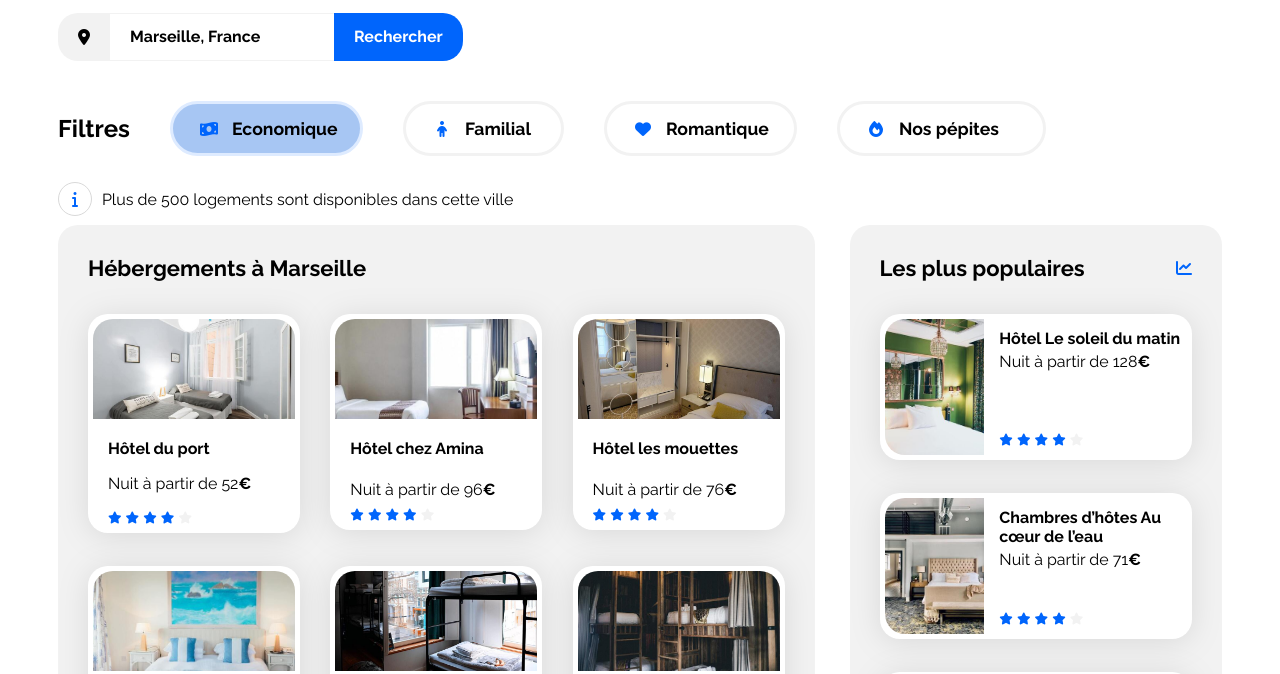
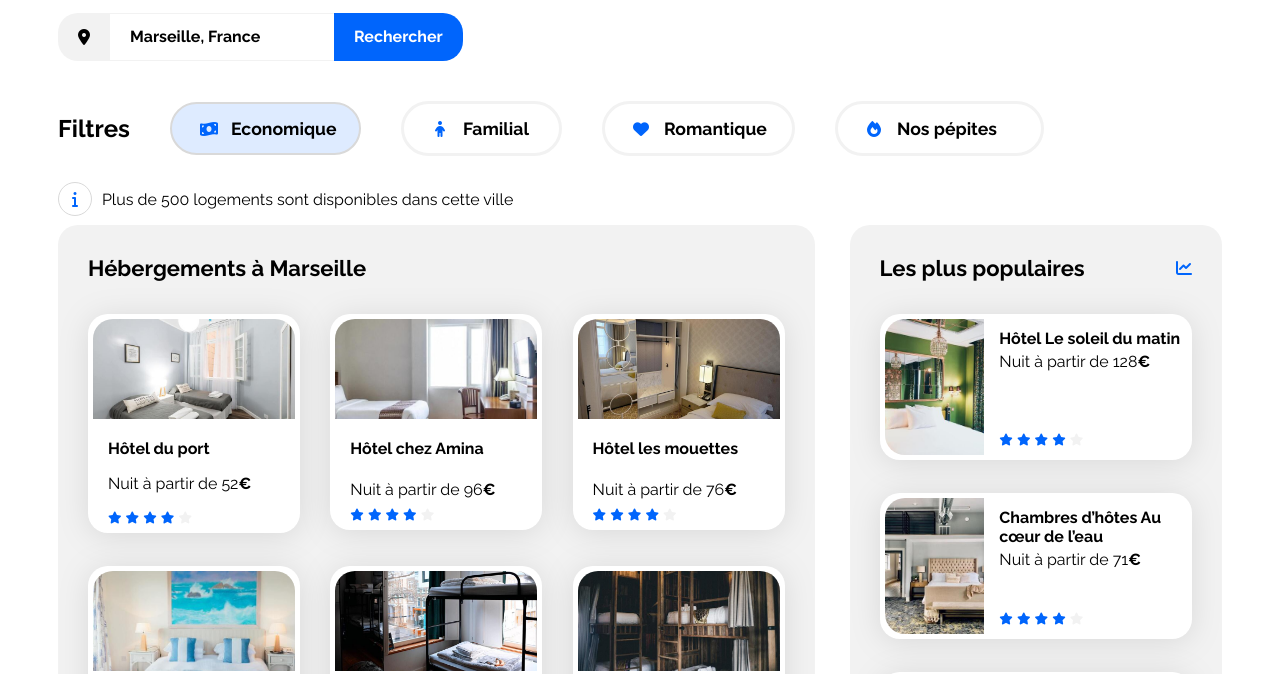
Before and after one commit to so265/projet3, a plain HTML site: page index.html in a window 1280 px wide. In both pictures the pointer is over the element "Economique". Shown: the part 118-792 px from the top of the page. Drawn offline with Linux system fonts and the light colour scheme.

Commit message:
color border filters

```diff
--- a/css/style.css
+++ b/css/style.css
@@ -185,8 +185,9 @@ justify-content: flex-start;}
 .familial:hover,
 .romantique:hover,
 .pepites:hover:hover {
-  background-color: #a7c6f3;
-  border: #deebff 0.2rem solid;
+  background-color: #deebff;
+ /* border: #deebff 0.2rem solid;*/
+ border: 2px solid #d9d9d9;
 }
 
 .eco {
@@ -533,3 +534,55 @@ justify-content: flex-start;}
 @media (max-width: 767.98px) {
   /* ... */
 } /*fin code fourni par OC*/
+
+
+/*@media screen and (max-width: 768px) {
+  .header {
+    flex-wrap: wrap;
+    align-items: flex-start;
+    padding: 0%;
+  }
+  #title-header {
+    flex-wrap: wrap;
+  }
+  #logo-booki {
+    margin-right: auto;
+    order: 0;
+  }
+  #border-topi {
+    order: 2;
+    border-top: none;
+    border-bottom: 5px solid #0065fc;
+    padding-bottom: 10px;
+    width: 50%;
+    text-align: center;
+  }
+  #black {
+    order: 3;
+    width: 50%;
+    text-align: center;
+  }
+  #order {
+    order: 1;
+    width: 50%;
+    text-align: right;
+    padding-top: 3%;
+  }
+  .button-search {
+    display: none;
+  }
+  .fas.fa-search {
+    display: flex;
+    justify-content: center;
+    align-items: center;
+  }
+  .filtres {
+    width: 90%;
+  }
+  #black {
+    border-top: none;
+  }
+  .border-top:hover {
+    border-top: none;
+  }
+}*/
```
